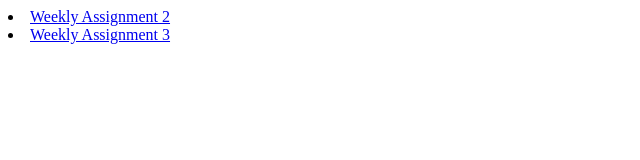
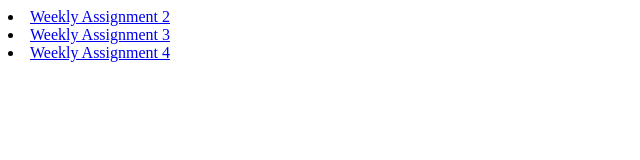
Before and after one commit to robpeery/robpeery.github.io, a plain HTML site: page index.html in a window 1280 px wide. Shown: the whole page, without its empty margins (0-640 px from the left). Drawn offline with Linux system fonts and the light colour scheme.

Commit message:
Add files via upload

```diff
--- a/index.html
+++ b/index.html
@@ -1,3 +1,4 @@
 <ui>
 	<li><a href="wa2.html">Weekly Assignment 2</a></li>
 	<li><a href="wa3.html">Weekly Assignment 3</a></li>
+	<li><a href="wa4.html">Weekly Assignment 4</a></li>
```
